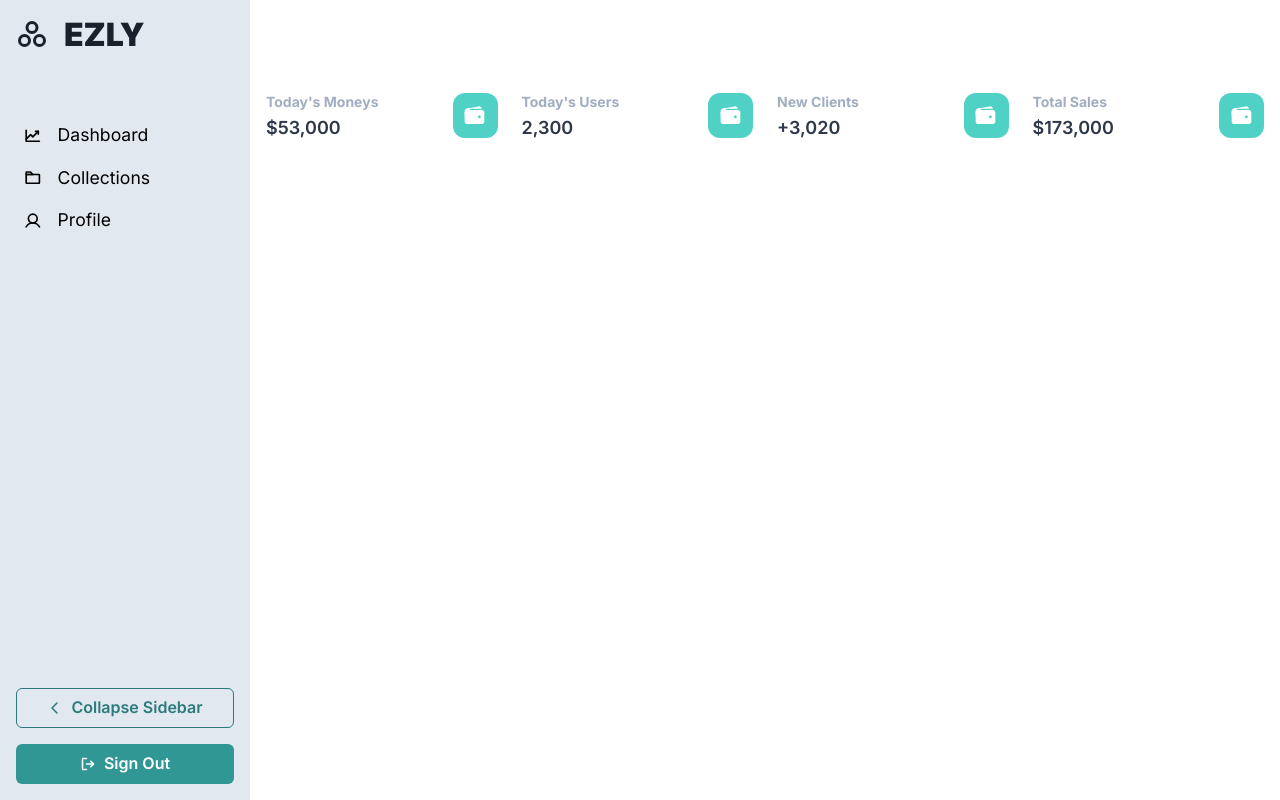
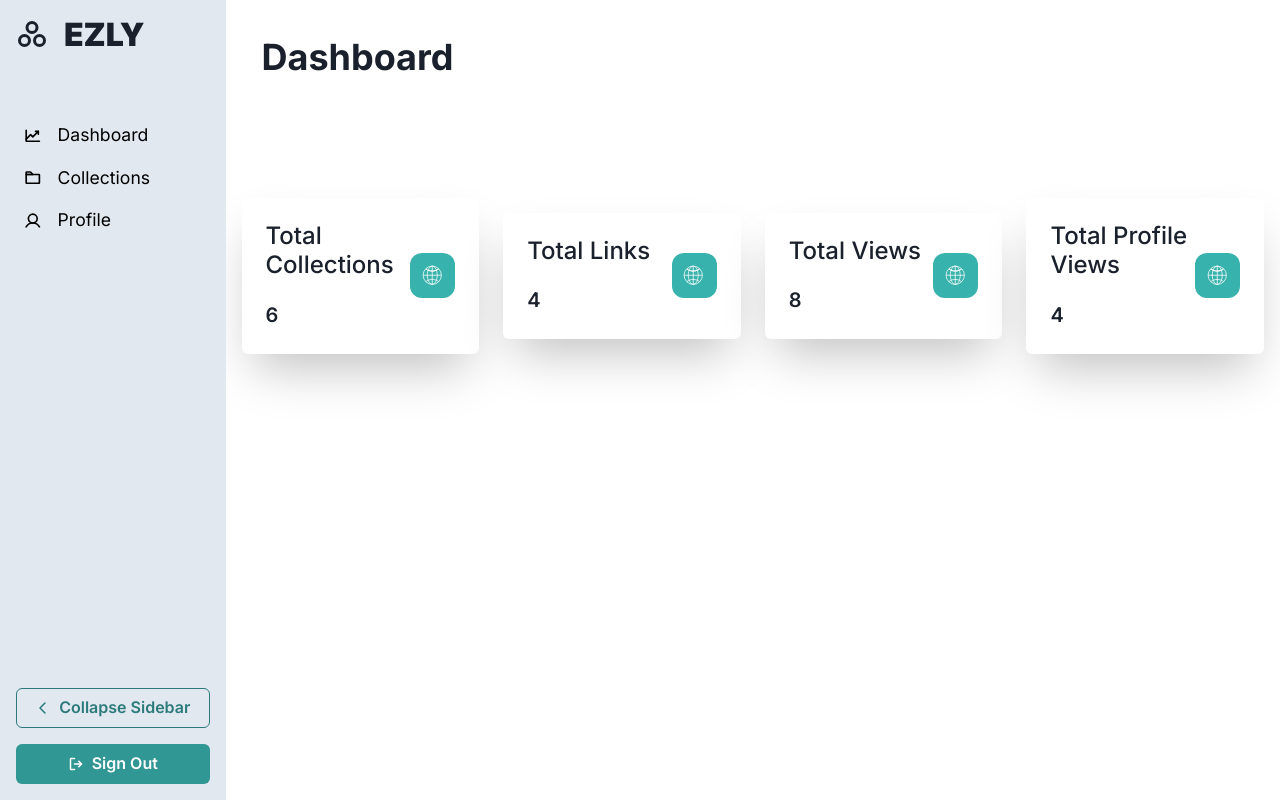
Before and after one commit to siddharthborderwala/ezly-client, a Next.js app: page / in a window 1280 px wide. Built offline with nearby package versions, Linux system fonts and the light colour scheme; no server answers.

Commit message:
Add: Dashboard UI

```diff
--- a/components/card/Card.tsx
+++ b/components/card/Card.tsx
@@ -1,16 +1,56 @@
-import { Box, useStyleConfig } from '@chakra-ui/react';
+import {
+  Heading,
+  Box,
+  Center,
+  Flex,
+  Text,
+  Stack,
+  useColorModeValue,
+  Spacer,
+} from '@chakra-ui/react';
+
+import IconBox from '../icons/IconBox';
+
 import React, { ReactNode } from 'react';
 
-const Card: React.FC<{ variant?: any; children: ReactNode; minH: string }> = (
+const Card: React.FC<{ title: string; data: string; icon: ReactNode }> = (
   props
 ) => {
-  const { variant, children, ...rest } = props;
-  const styles = useStyleConfig('Card', { variant });
-  // Pass the computed styles into the `__css` prop
+  const iconTeal = useColorModeValue('teal.400', 'teal.400');
   return (
-    <Box __css={styles} {...rest}>
-      {children}
-    </Box>
+    <Center py={6}>
+      <Box
+        maxW={'270px'}
+        w={'full'}
+        bg={useColorModeValue('white', 'gray.800')}
+        boxShadow={'2xl'}
+        rounded={'md'}
+        overflow={'hidden'}
+      >
+        <Box p={6}>
+          <Flex>
+            <Box>
+              <Stack spacing={0} align={'center'} mb={5}>
+                <Heading fontSize={'2xl'} fontWeight={500} fontFamily={'body'}>
+                  {props.title}
+                </Heading>
+              </Stack>
+              <Stack spacing={0}>
+                <Text fontWeight={600} fontSize={'xl'}>
+                  {props.data}
+                </Text>
+              </Stack>
+            </Box>
+            <Spacer />
+            <Center alignContent={'center'}>
+              <IconBox as="box" h={'45px'} w={'45px'} bg={iconTeal}>
+                {props.icon}
+              </IconBox>
+            </Center>
+          </Flex>
+        </Box>
+      </Box>
+    </Center>
   );
 };
 
--- a/components/card/CradBody.tsx
+++ /dev/null
@@ -1,15 +0,0 @@
-import { Box, useStyleConfig } from '@chakra-ui/react';
-import React, { ReactNode } from 'react';
-
-const CardBody: React.FC<{ variant?: any; children: ReactNode }> = (props) => {
-  const { variant, children, ...rest } = props;
-  const styles = useStyleConfig('CardBody', { variant });
-  // Pass the computed styles into the `__css` prop
-  return (
-    <Box __css={styles} {...rest}>
-      {children}
-    </Box>
-  );
-};
-
-export default CardBody;
--- a/components/dashboard/MiniStatistics.tsx
+++ /dev/null
@@ -1,50 +0,0 @@
-import {
-  Flex,
-  Stat,
-  StatLabel,
-  StatNumber,
-  useColorModeValue,
-} from '@chakra-ui/react';
-// Custom components
-import Card from '../card/Card';
-import CardBody from '../card/CradBody';
-import IconBox from '../icons/IconBox';
-import React, { ReactNode } from 'react';
-
-const MiniStatistics: React.FC<{
-  title: string;
-  amount: string;
-  icon: ReactNode;
-}> = ({ title, amount, icon }) => {
-  const iconTeal = useColorModeValue('teal.300', 'teal.300');
-  const textColor = useColorModeValue('gray.700', 'white');
-
-  return (
-    <Card minH="83px">
-      <CardBody>
-        <Flex flexDirection="row" align="center" justify="center" w="100%">
-          <Stat me="auto">
-            <StatLabel
-              fontSize="sm"
-              color="gray.400"
-              fontWeight="bold"
-              pb=".1rem"
-            >
-              {title}
-            </StatLabel>
-            <Flex>
-              <StatNumber fontSize="lg" color={textColor}>
-                {amount}
-              </StatNumber>
-            </Flex>
-          </Stat>
-          <IconBox as="box" h={'45px'} w={'45px'} bg={iconTeal}>
-            {icon}
-          </IconBox>
-        </Flex>
-      </CardBody>
-    </Card>
-  );
-};
-
-export default MiniStatistics;
--- a/components/icons/Icons.tsx
+++ b/components/icons/Icons.tsx
@@ -1,17 +1,43 @@
 import { createIcon } from '@chakra-ui/icons';
 
-export const WalletIcon = createIcon({
-  displayName: 'WalletIcon',
+export const GlobeIcon = createIcon({
+  displayName: 'GlobeIcon',
   viewBox: '0 0 24 24',
   path: (
     <g>
       <path
-        fill="currentColor"
-        d="M4.447 4.818h14.062c.164 0 .328.01.491.031a2.9 2.9 0 00-3.406-2.441L4.03 4.382h-.013a2.9 2.9 0 00-1.805 1.149 3.848 3.848 0 012.236-.713zM18.51 5.875H4.446a2.816 2.816 0 00-2.813 2.812v8.438a2.816 2.816 0 002.813 2.812h14.062a2.815 2.815 0 002.813-2.812V8.687a2.815 2.815 0 00-2.813-2.812zm-2.088 8.437a1.406 1.406 0 110-2.811 1.406 1.406 0 010 2.811z"
+        stroke="currentColor"
+        fill="transparent"
+        d="M11.25 2.109a9.14 9.14 0 100 18.281 9.14 9.14 0 000-18.281z"
+        strokeWidth=".75"
+        strokeMiterlimit="10"
       />
       <path
-        fill="currentColor"
-        d="M1.656 11.651V7.28c0-.952.528-2.549 2.358-2.895 1.553-.291 3.091-.291 3.091-.291s1.011.703.176.703-.813 1.077 0 1.077 0 1.032 0 1.032L4.007 10.62l-2.35 1.032z"
+        stroke="currentColor"
+        fill="transparent"
+        d="M11.25 2.109C8.698 2.109 6.3 6.2 6.3 11.249c0 5.048 2.4 9.14 4.951 9.14 2.552 0 4.951-4.092 4.951-9.14 0-5.048-2.399-9.14-4.95-9.14z"
+        strokeWidth=".75"
+        strokeMiterlimit="10"
+      />
+      <path
+        stroke="currentColor"
+        fill="transparent"
+        d="M5.156 5.156C6.836 6.349 8.952 7.06 11.25 7.06c2.298 0 4.414-.711 6.094-1.904"
+      />
+      <path
+        stroke="currentColor"
+        fill="transparent"
+        d="M5.156 5.156C6.836 6.349 8.952 7.06 11.25 7.06c2.298 0 4.414-.711 6.094-1.904M17.344 17.344c-1.68-1.193-3.796-1.904-6.094-1.904-2.298 0-4.413.711-6.094 1.904"
+        strokeWidth=".75"
+        strokeLinecap="round"
+        strokeLinejoin="round"
+      />
+      <path
+        stroke="currentColor"
+        fill="transparent"
+        d="M11.25 2.109v18.28M20.39 11.249H2.11"
+        strokeWidth=".75"
+        strokeMiterlimit="10"
       />
     </g>
   ),
--- a/pages/index.tsx
+++ b/pages/index.tsx
@@ -1,8 +1,8 @@
 import Head from 'next/head';
 import { LayoutPage } from '../types/ui';
-import { Flex, Grid, SimpleGrid, useColorModeValue } from '@chakra-ui/react';
-import MiniStatistics from '../components/dashboard/MiniStatistics';
-import { WalletIcon } from '../components/icons/Icons';
+import { Flex, Heading, SimpleGrid, useColorModeValue } from '@chakra-ui/react';
+import Card from '../components/card/Card';
+import { GlobeIcon } from '../components/icons/Icons';
 
 const Home: LayoutPage = () => {
   const iconBoxInside = useColorModeValue('white', 'white');
@@ -13,46 +13,30 @@ const Home: LayoutPage = () => {
         <meta name="description" content="Ezly | Link management" />
         <link rel="icon" href="/favicon.ico" />
       </Head>
+      <Heading p={5}>Dashboard</Heading>
       <Flex flexDirection="column" pt={{ base: '120px', md: '75px' }}>
         <SimpleGrid columns={{ sm: 1, md: 2, xl: 4 }} spacing="24px">
-          <MiniStatistics
-            title={"Today's Moneys"}
-            amount={'$53,000'}
-            icon={<WalletIcon h={'24px'} w={'24px'} color={iconBoxInside} />}
+          <Card
+            title="Total Collections"
+            data="6"
+            icon={<GlobeIcon h={'24px'} w={'24px'} color={iconBoxInside} />}
           />
-          <MiniStatistics
-            title={"Today's Users"}
-            amount={'2,300'}
-            icon={<WalletIcon h={'24px'} w={'24px'} color={iconBoxInside} />}
+          <Card
+            title="Total Links"
+            data="4"
+            icon={<GlobeIcon h={'24px'} w={'24px'} color={iconBoxInside} />}
           />
-          <MiniStatistics
-            title={'New Clients'}
-            amount={'+3,020'}
-            icon={<WalletIcon h={'24px'} w={'24px'} color={iconBoxInside} />}
+          <Card
+            title="Total Views"
+            data="8"
+            icon={<GlobeIcon h={'24px'} w={'24px'} color={iconBoxInside} />}
           />
-          <MiniStatistics
-            title={'Total Sales'}
-            amount={'$173,000'}
-            icon={<WalletIcon h={'24px'} w={'24px'} color={iconBoxInside} />}
+          <Card
+            title="Total Profile Views"
+            data="4"
+            icon={<GlobeIcon h={'24px'} w={'24px'} color={iconBoxInside} />}
           />
         </SimpleGrid>
-        {/* <Grid
-          templateColumns={{ sm: '1fr', lg: '1.3fr 1.7fr' }}
-          templateRows={{ sm: 'repeat(2, 1fr)', lg: '1fr' }}
-          gap="24px"
-          mb={{ lg: '26px' }}
-        >
-          <ActiveUsers
-            title={'Active Users'}
-            percentage={23}
-            chart={<BarChart />}
-          />
-          <SalesOverview
-            title={'Sales Overview'}
-            percentage={5}
-            chart={<LineChart />}
-          />
-        </Grid> */}
       </Flex>
     </>
   );
```
